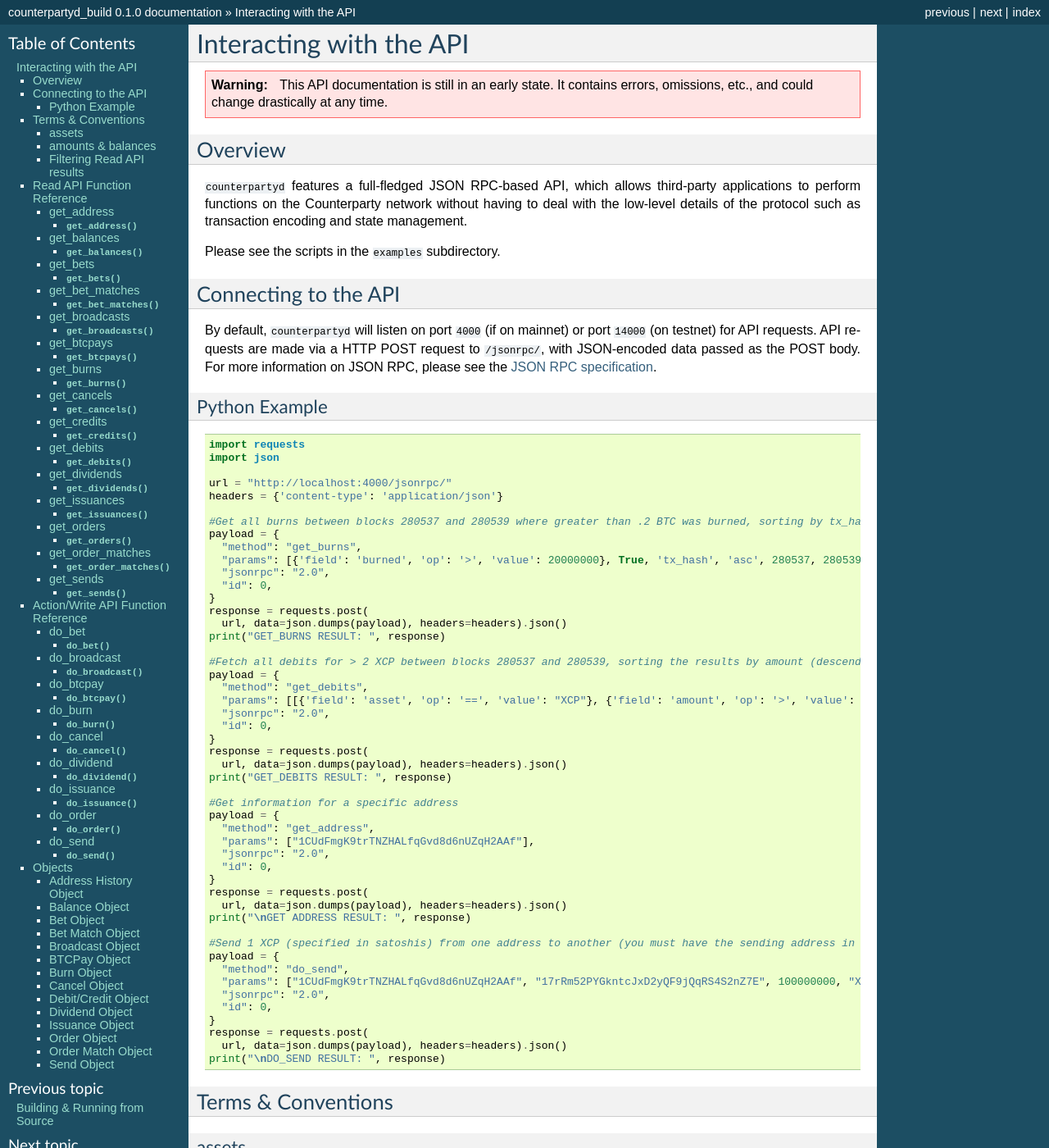
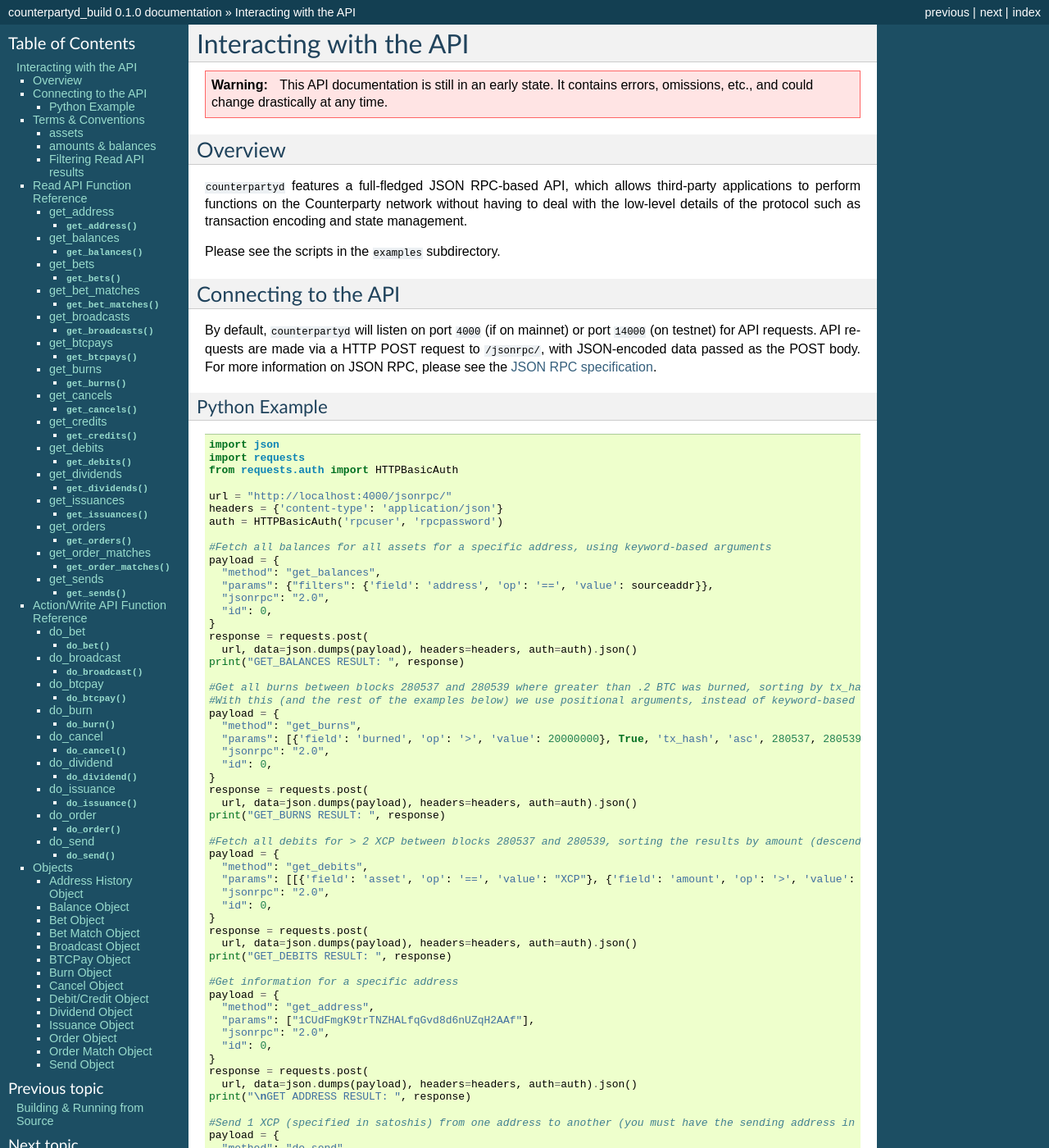
Before and after one commit to CounterpartyXCP/federatednode, a Sphinx documentation site: the page built from docs/API.rst, in a window 1280 px wide and 1400 px high. Shown: the whole window at 82% size. Built offline with Sphinx 7.4.7, drawn with Linux system fonts in a browser that asks for light colours; some of the changed text lies outside the part shown.

```diff
--- a/docs/API.rst
+++ b/docs/API.rst
@@ -10,7 +10,7 @@ Overview
 ----------
 
 ``counterpartyd`` features a full-fledged JSON RPC-based API, which allows
-third‐party applications to perform functions on the Counterparty network
+third-party applications to perform functions on the Counterparty network
 without having to deal with the low‐level details of the protocol such as
 transaction encoding and state management.
 
@@ -31,13 +31,27 @@ Python Example
 
 .. code-block:: python
 
+    import json
     import requests
-    import json
+    from requests.auth import HTTPBasicAuth
 
     url = "http://localhost:4000/jsonrpc/"
     headers = {'content-type': 'application/json'}
+    auth = HTTPBasicAuth('rpcuser', 'rpcpassword')
+
+    #Fetch all balances for all assets for a specific address, using keyword-based arguments
+    payload = {
+      "method": "get_balances",
+      "params": {"filters": {'field': 'address', 'op': '==', 'value': sourceaddr}},
+      "jsonrpc": "2.0",
+      "id": 0,
+    }
+    response = requests.post(
+      url, data=json.dumps(payload), headers=headers, auth=auth).json()
+    print("GET_BALANCES RESULT: ", response)
 
     #Get all burns between blocks 280537 and 280539 where greater than .2 BTC was burned, sorting by tx_hash (ascending order)
+    #With this (and the rest of the examples below) we use positional arguments, instead of keyword-based arguments
     payload = {
       "method": "get_burns",
       "params": [{'field': 'burned', 'op': '>', 'value': 20000000}, True, 'tx_hash', 'asc', 280537, 280539],
@@ -45,7 +59,7 @@ Python Example
       "id": 0,
     }
     response = requests.post(
-      url, data=json.dumps(payload), headers=headers).json()
+      url, data=json.dumps(payload), headers=headers, auth=auth).json()
     print("GET_BURNS RESULT: ", response)
 
     #Fetch all debits for > 2 XCP between blocks 280537 and 280539, sorting the results by amount (descending order)
@@ -56,7 +70,7 @@ Python Example
       "id": 0,
     }
     response = requests.post(
-      url, data=json.dumps(payload), headers=headers).json()
+      url, data=json.dumps(payload), headers=headers, auth=auth).json()
     print("GET_DEBITS RESULT: ", response)
 
     #Get information for a specific address
@@ -67,7 +81,7 @@ Python Example
       "id": 0,
     }
     response = requests.post(
-      url, data=json.dumps(payload), headers=headers).json()
+      url, data=json.dumps(payload), headers=headers, auth=auth).json()
     print("\nGET ADDRESS RESULT: ", response)
 
     #Send 1 XCP (specified in satoshis) from one address to another (you must have the sending address in your wallet)
@@ -78,7 +92,7 @@ Python Example
       "id": 0,
     }
     response = requests.post(
-      url, data=json.dumps(payload), headers=headers).json()
+      url, data=json.dumps(payload), headers=headers, auth=auth).json()
     print("\nDO_SEND RESULT: ", response)
 
 
@@ -125,7 +139,7 @@ For each Read API function that supports it, a ``filter`` parameter exists. To a
 specify an object (e.g. dict in Python) as this parameter, with the following members:
 
 - field: The field to filter on. Must be a valid field in the type of object being returned
-- op: The comparison operation to perform. One of: ``==``, ``!=``, ``>``, ``<``, ``>=``, ``<=``
+- op: The comparison operation to perform. One of: ``"=="``, ``"!="``, ``">"``, ``"<"``, ``">="``, ``"<="``
 - value: The value that the field will be compared against. Must be the same data type as the field is
   (e.g. if the field is a string, the value must be a string too)
 
@@ -135,6 +149,10 @@ To disable filtering, you can just not specify the filter argument (if using key
 if using positional arguments, just pass ``null`` or ``[]`` (empty list) for the parameter.
 
 For examples of filtering in-use, please see the :ref:`API code examples <examples>`.
+
+NOTE: Note that with strings being compared, operators like ``>=`` do a lexigraphic string comparison (which
+compares, letter to letter, based on the ASCII ordering for individual characters. For more information on
+the specific comparison logic used, please see `this page <http://docs.python.org/3/library/stdtypes.html#comparisons>`__.
 
 
 .. _read_api:
--- a/run.py
+++ b/run.py
@@ -26,5 +26,7 @@ pytest_path = os.path.join(env_path, "Scripts" if os.name == "nt" else "bin", "p
 counterpartyd_path = os.path.join(dist_path, "counterpartyd", "counterpartyd.py")
 counterpartyd_tests_path = os.path.join(dist_path, "counterpartyd", "test", "test_.py")
 
-os.system("%s %s %s" % (pytest_path if run_tests else python_path,
-    counterpartyd_tests_path if run_tests else counterpartyd_path, ' '.join(args)))
+command = "%s %s %s" % (pytest_path if run_tests else python_path,
+    counterpartyd_tests_path if run_tests else counterpartyd_path, ' '.join(args))
+#print("Running: ", command)
+os.system(command)
```
